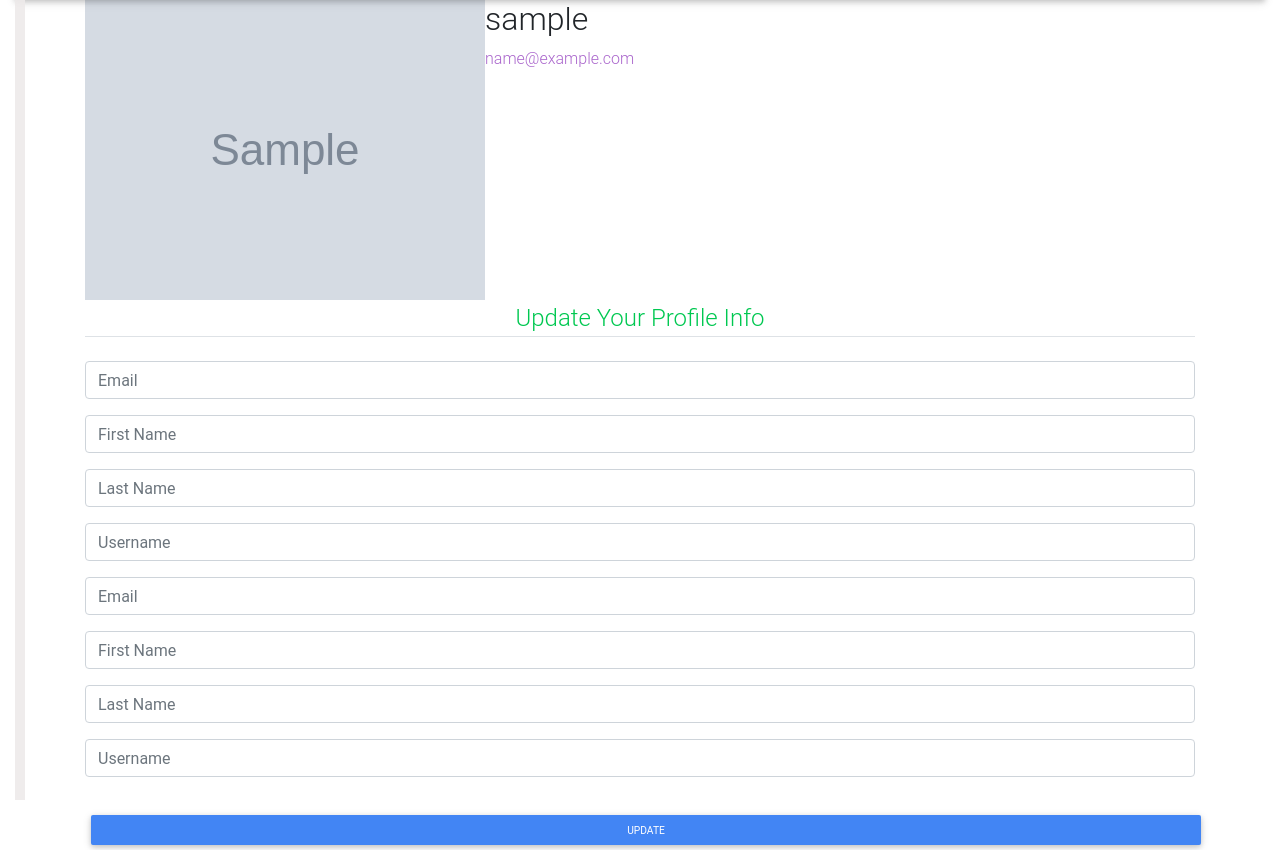
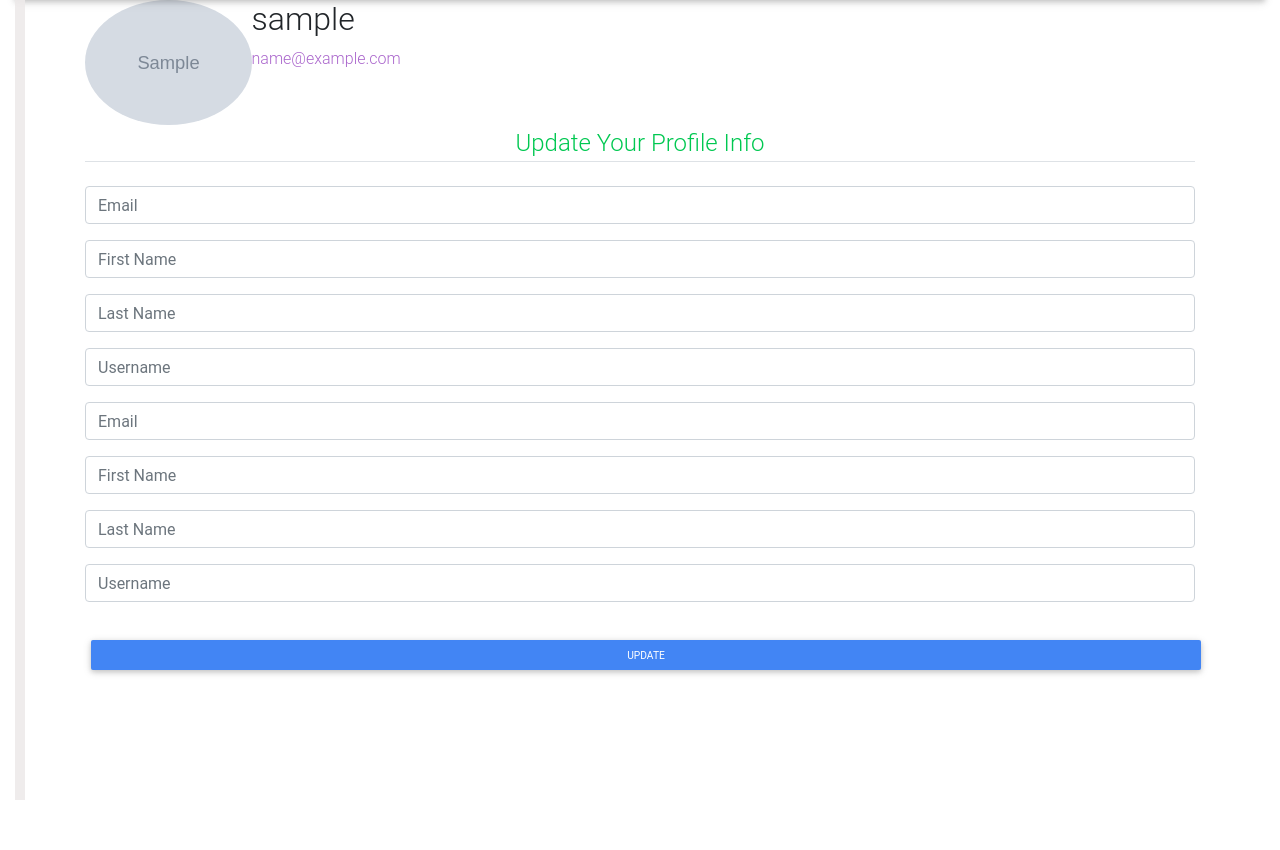
Before and after one commit to Paulwamaria/neighbourhood, a Django app: template users/templates/users/profile.html in a window 1280 px wide. Shown: the part 57-907 px from the top of the page. After the commit the page ends 857 px from the top, so only its background shows below. Run offline with Django 3.2, Linux system fonts and the light colour scheme; a user stored in the database is signed in; tables that the repository leaves empty hold one stand-in row (values such as "Sample post"); the template is opened without the code that fills it: values that come from a table or form of the project are taken from there, most other values are stand-ins (such as "Sample title", 1, 10 or a date in 2020); grey boxes marked "Sample" are stand-in pictures; some libraries are stand-ins or nearby versions; some web fonts are replaced.

Commit message:
Style the profile picture

```diff
--- a/neighbourhood/static/css/main.css
+++ b/neighbourhood/static/css/main.css
@@ -79,3 +79,8 @@
     background: #fff;
     color: #000;
 }
+.prof-img{
+    width:15%;
+    height:auto;
+    border-radius: 50%;
+}
```
